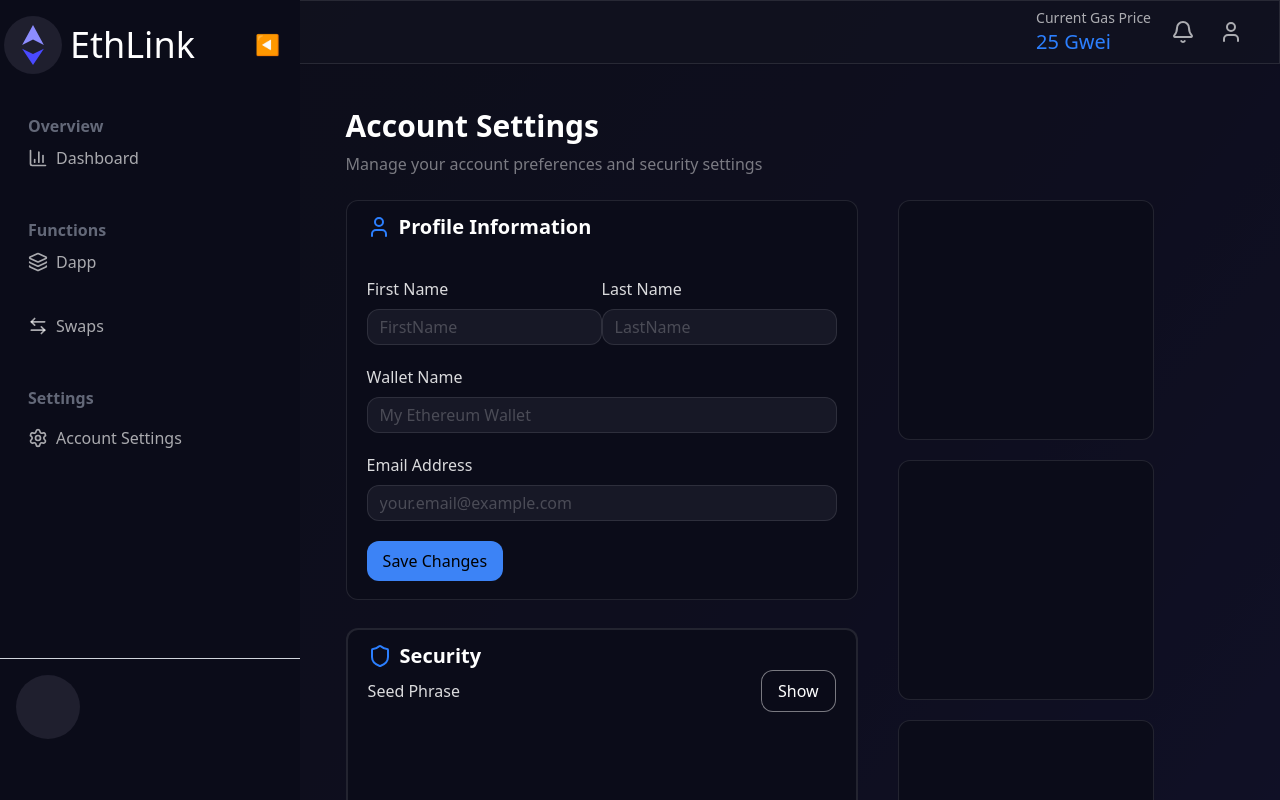
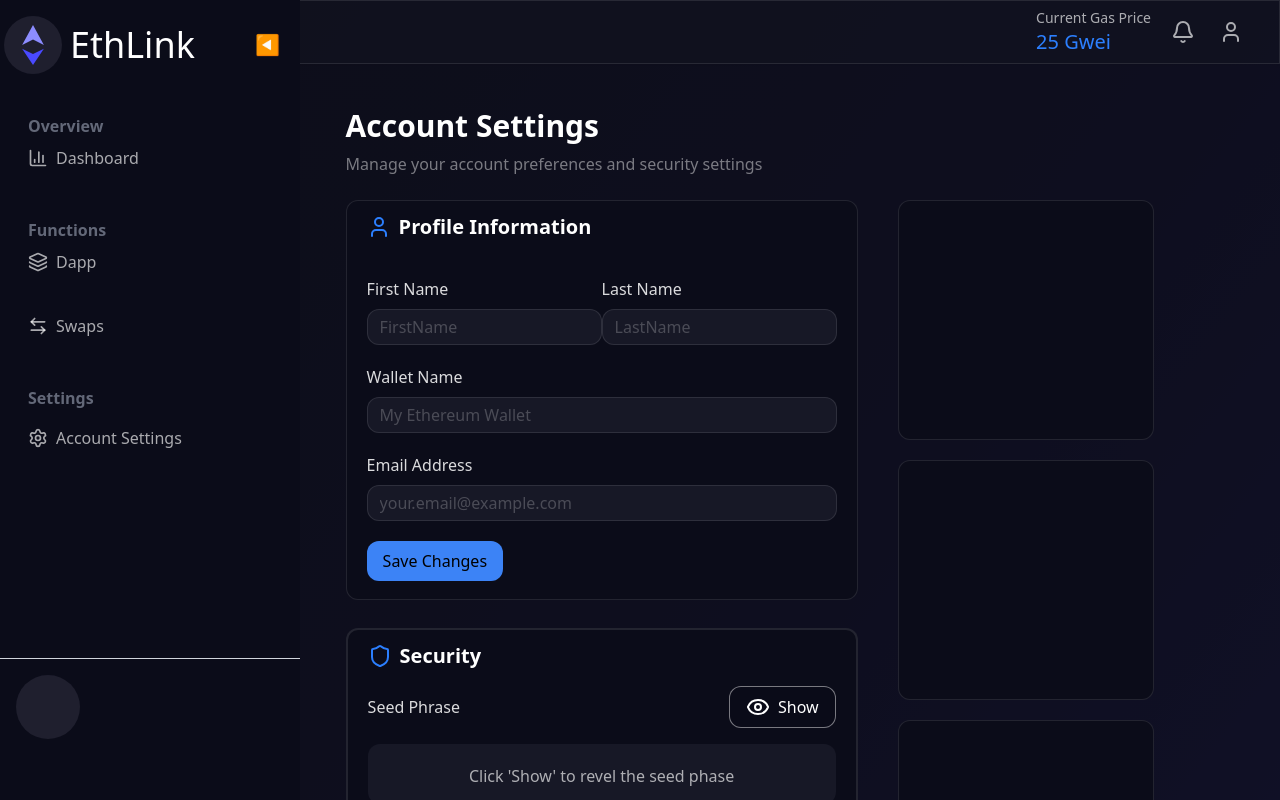
Before and after one commit to PrajwalBenedictNorman/EthLink, a React (Vite) app in the folder Frontend/: page /accountSetting in a window 1280 px wide. Shown: the top 800 px of the page. Built offline with nearby package versions, Linux system fonts and the light colour scheme; what @wallet-standard/wallet would draw is missing.

Commit message:
update ui of settings page

```diff
--- a/Frontend/src/Pages/AccountSettting.tsx
+++ b/Frontend/src/Pages/AccountSettting.tsx
@@ -1,6 +1,6 @@
 import React, { useEffect, useState } from 'react'
 import SideBar from '../Components/SIdebar'
-import { User2,Lock,Trash2,Key,Link, User, Shield } from 'lucide-react'
+import { User2,Lock,Trash2,Key,Link, User, Shield,Eye } from 'lucide-react'
 import Button from '../Components/Button'
 import { jwtDecode } from 'jwt-decode'
 import Navbar from '../Components/Navbar'
@@ -77,10 +77,11 @@ function AccountSettting() {
                     <Shield className='text-blue-500'/>
                     <h1 className='text-white text-xl font-bold px-2'>Security</h1>
                 </div>
-                <div className='flex items-center justify-between'>
+                <div className='flex items-center justify-between py-4'>
                     <p className='text-white/85'>Seed Phrase</p>
-                    <Button content='Show' variant='quaternary' onClick={()=>{}}/>
+                    <Button content='Show' variant='quaternary' onClick={()=>{}} frontIcon={<Eye />}/>
                 </div>
+                <p className='bg-[#171826] w-full h-15 rounded-xl text-white/65 text-center py-5'>Click 'Show' to revel the seed phase</p>
                 </div>
             </div>
             <div className='bg-[#0B0C19] h-[50vh] w-[40vw] rounded-xl mt-4 border-2 border-white/10  '>
```
